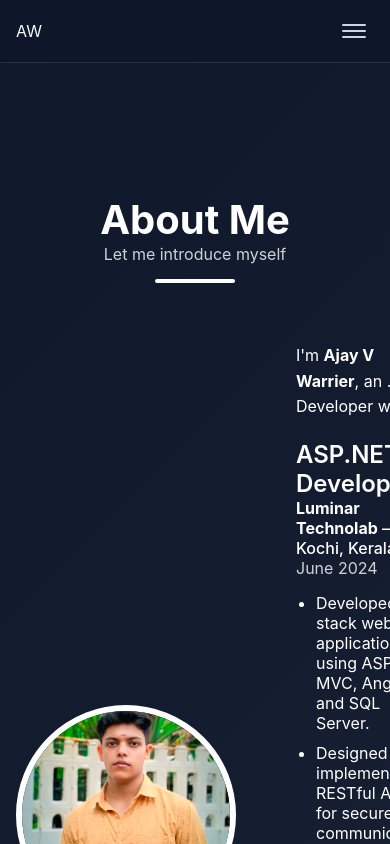
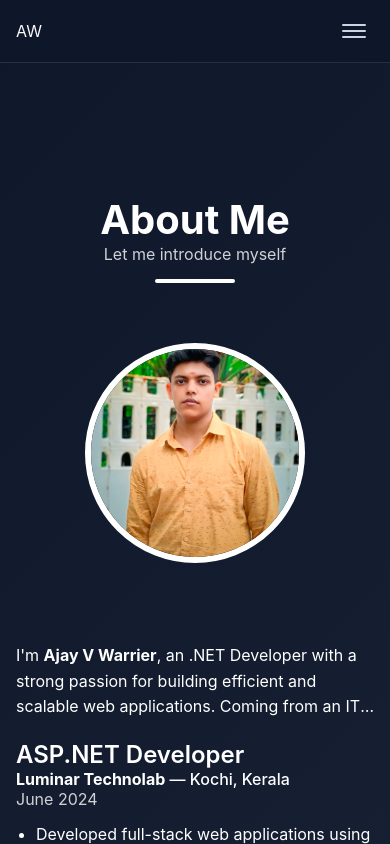
Before and after one commit to Ajayvwarrier/Portfolio, an Angular app: page /about in a window 390 px wide. Built offline with nearby package versions, Linux system fonts and the light colour scheme.

Commit message:
My profile Phone view is updated

```diff
--- a/src/app/components/about/about.css
+++ b/src/app/components/about/about.css
@@ -98,6 +98,29 @@
   border: none;
 }
 
+/* ================= MOBILE FIX ================= */
+@media (max-width: 768px) {
+
+  .about-content {
+    flex-direction: column;   /* stack */
+    text-align: left;
+  }
+
+  .about-image {
+    order: 1; /* image after heading */
+    margin-bottom: 20px;
+  }
+
+  .about-text {
+    order: 2;
+  }
+
+  .about-image img {
+    margin: 0 auto;
+    display: block;
+  }
+}
+
 .resume-btn:hover{
   background:#8a6c6c;
 }
--- a/src/app/components/home/home.css
+++ b/src/app/components/home/home.css
@@ -684,11 +684,7 @@ section {
   .skills-grid {
     grid-template-columns: repeat(auto-fill, minmax(100px, 1fr));
   }
-
-  .projects-grid {
-    grid-template-columns: 1fr;
   }
-}
 
 @media (max-width: 480px) {
   .hero-title {
--- a/src/app/components/projects/projects.css
+++ b/src/app/components/projects/projects.css
@@ -40,7 +40,7 @@
   font-weight: 500;
   line-height: 1.3;
   margin-bottom: 1rem;
-  background: linear-gradient(135deg, #f8fafc 0%, #657180 100%);
+  background: linear-gradient(135deg, #f8fafc 0%, #e4ecf7 100%);
   -webkit-background-clip: text;
   -webkit-text-fill-color: transparent;
   background-clip: text;
```
